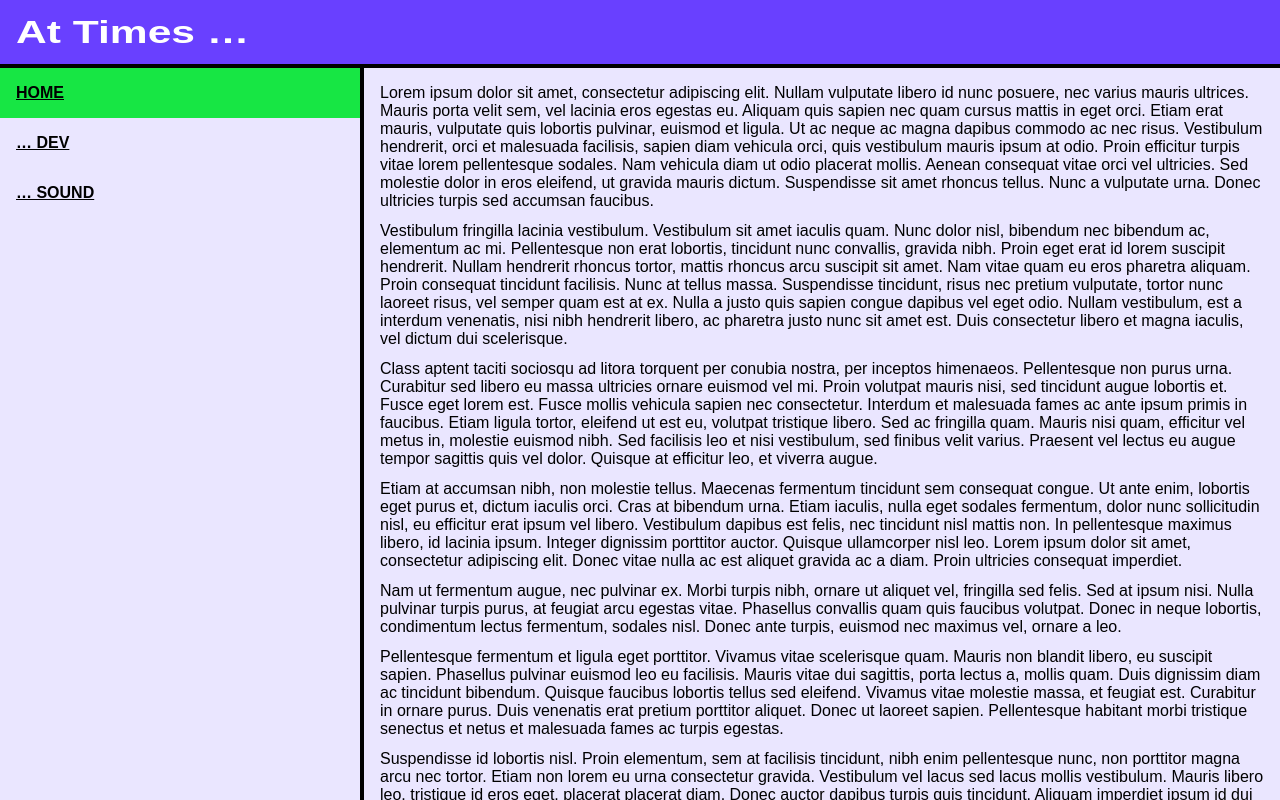
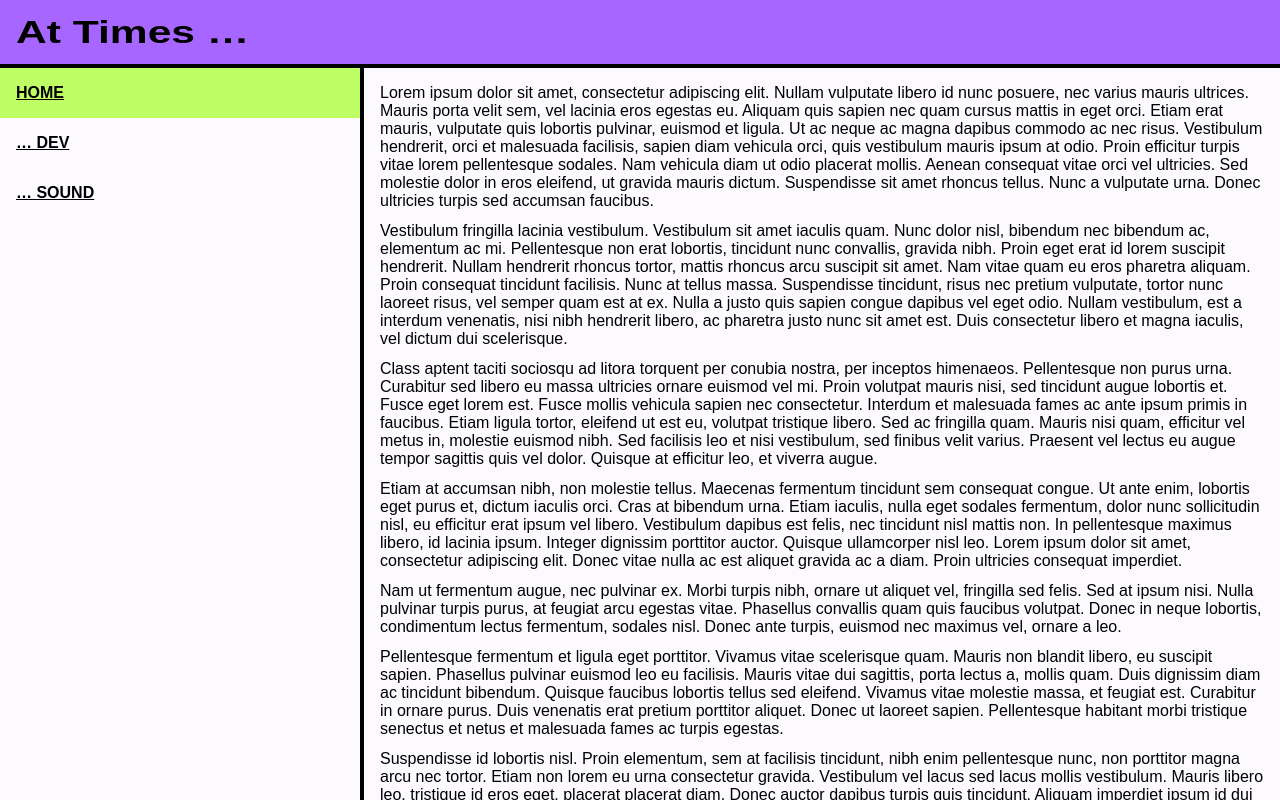
Before and after one commit to awat-langoe/at-times-stuff, an Angular app: page / in a window 1280 px wide. Built offline with nearby package versions, Linux system fonts and the light colour scheme.

Commit message:
adjust colour palette

```diff
--- a/src/styles.scss
+++ b/src/styles.scss
@@ -1,19 +1,19 @@
 html {
-  --app-color-surface: #eae6ff;
+  --app-color-surface: #fcfaff;
   --app-color-on-surface: black;
-  --app-color-primary: #6940ff;
-  --app-color-on-primary: white;
-  --app-color-secondary: #17e644;
+  --app-color-primary: #a666ff;
+  --app-color-on-primary: black;
+  --app-color-secondary: #bfff66;
   --app-color-on-secondary: black;
 }
 
 @media (prefers-color-scheme: dark) {
   html {
-    --app-color-surface: #0c0b0d;
-    --app-color-on-surface: white;
-    --app-color-primary: #2c00cc;
+    --app-color-surface: #0d0c0d;
+    --app-color-on-surface: #fcfaff;
+    --app-color-primary: #6a00ff;
     --app-color-on-primary: white;
-    --app-color-secondary: #00cc2c;
+    --app-color-secondary: #95ff00;
     --app-color-on-secondary: black;
   }
 }
```
